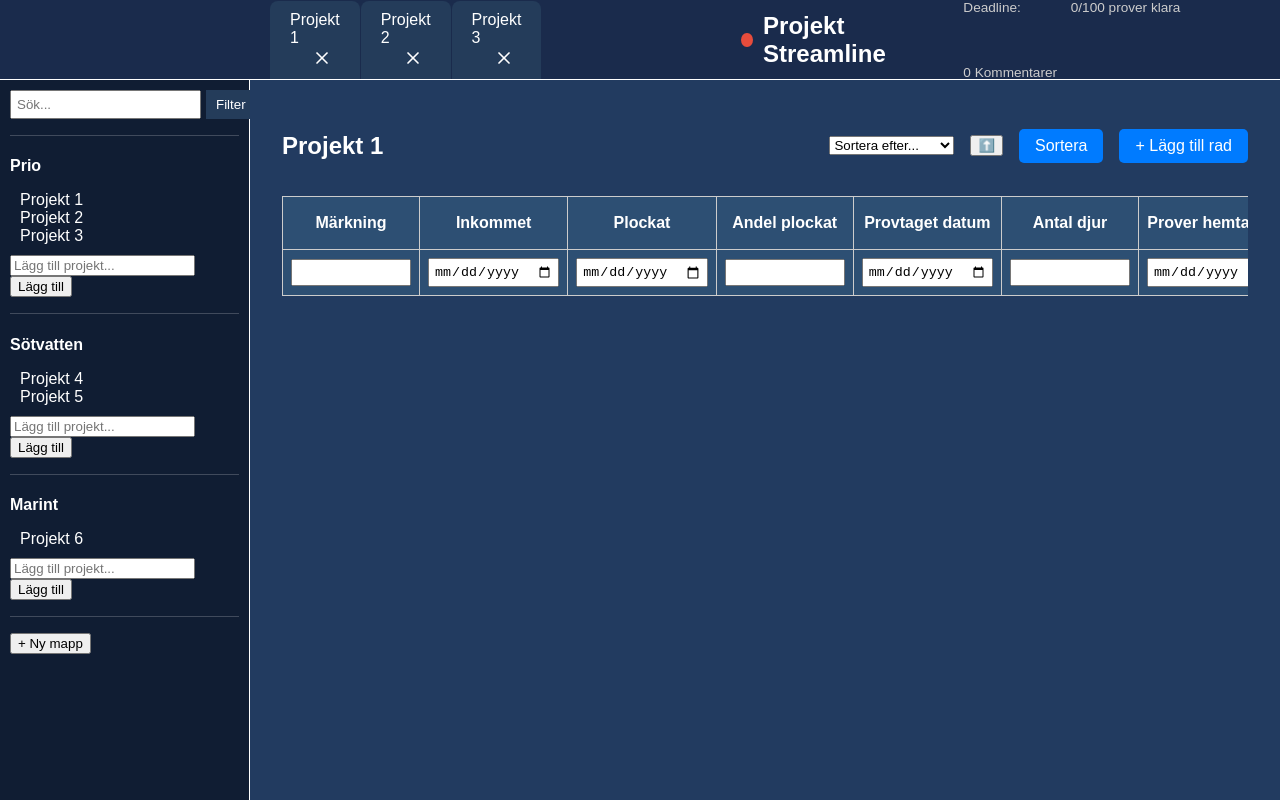
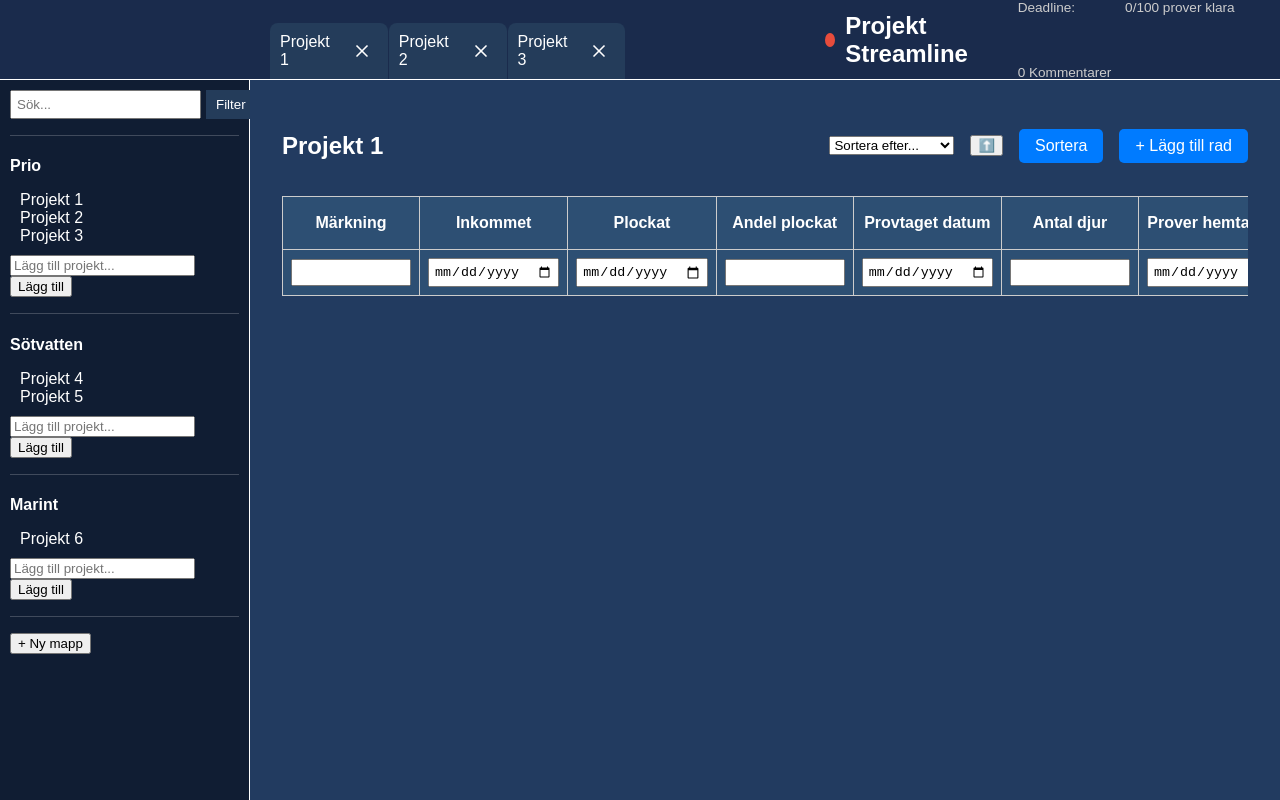
Before and after one commit to EliasKristmansson/dbtreact, a React (Vite) app in the folder reactproject1/: page / in a window 1280 px wide. Built offline with nearby package versions, Linux system fonts and the light colour scheme.

Commit message:
X till höger

```diff
--- a/reactproject1/src/App.css
+++ b/reactproject1/src/App.css
@@ -31,13 +31,18 @@ body {
     padding-left: 200px; /* adjust this value to match workspace margin */
 }
 
+
+
 .tab {
-    background-color: #243c5a;
-    padding: 10px 20px;
-    border-top-left-radius: 8px;
-    border-top-right-radius: 8px;
-    color: white;
+  background-color: #243c5a;
+  padding: 10px 10px;
+  border-top-left-radius: 8px;
+  border-top-right-radius: 8px;
+  color: white;
+  display: flex;
 }
+
+
 
 .project-name {
     color: white;
--- a/reactproject1/src/components/Topbar.jsx
+++ b/reactproject1/src/components/Topbar.jsx
@@ -20,7 +20,7 @@ export default function Topbar({ projectName, priority = "medium", onClose }) {
                 </div>
                 <div className="tab">
                     Projekt 3
-                    <button onClick={onClose} className="close-button" aria-label="Close">
+                    <button onClick={onClose} className="close-button" aria-label="Close" X size={20}>
                         <X size={20} />
                     </button>
                 </div>
```
